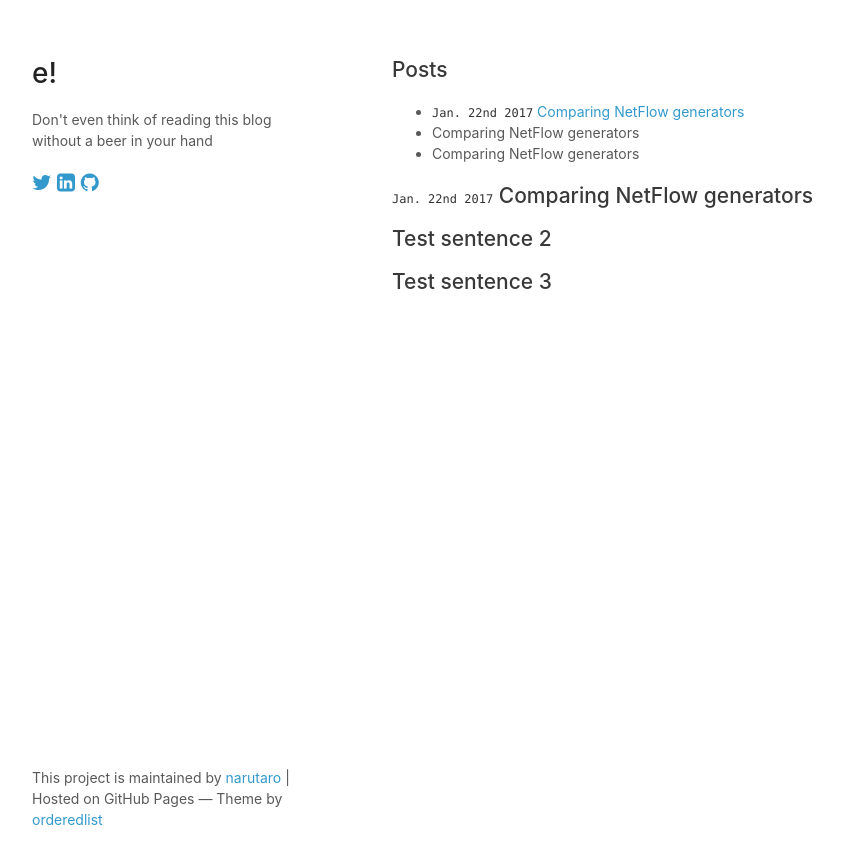
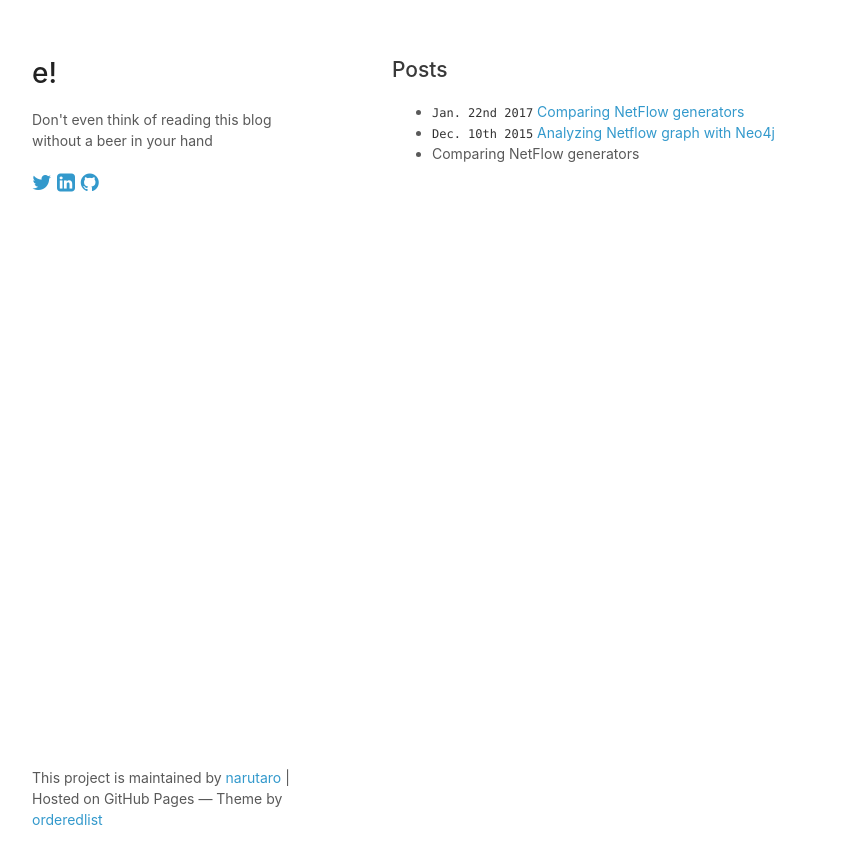
Before and after one commit to narutaro/e, a Jekyll site: the page built from index.md, in a window 1280 px wide. Shown: the top 864 px of the page, without its empty margins (178-1021 px from the left). Built offline with Jekyll 4.4.1, drawn with Linux system fonts in a browser that asks for light colours; our own code applies the rules of GitHub Pages for plain Markdown files.

Commit message:
Analyzing Netflow graph with Neo4j

```diff
--- a/index.md
+++ b/index.md
@@ -5,9 +5,5 @@ author: narutaro
 ---
 ## Posts
 - `Jan. 22nd 2017` [Comparing NetFlow generators](1c96b189f6c2b171ed62.html)
+- `Dec. 10th 2015` [Analyzing Netflow graph with Neo4j](8c4518bfac04e042699.html)
 - Comparing NetFlow generators
-- Comparing NetFlow generators
-
-## `Jan. 22nd 2017` Comparing NetFlow generators
-## Test sentence 2
-## Test sentence 3
```
Also changed, not shown: 8c4518bfac04e042699.md (added, +6 -0 lines).
